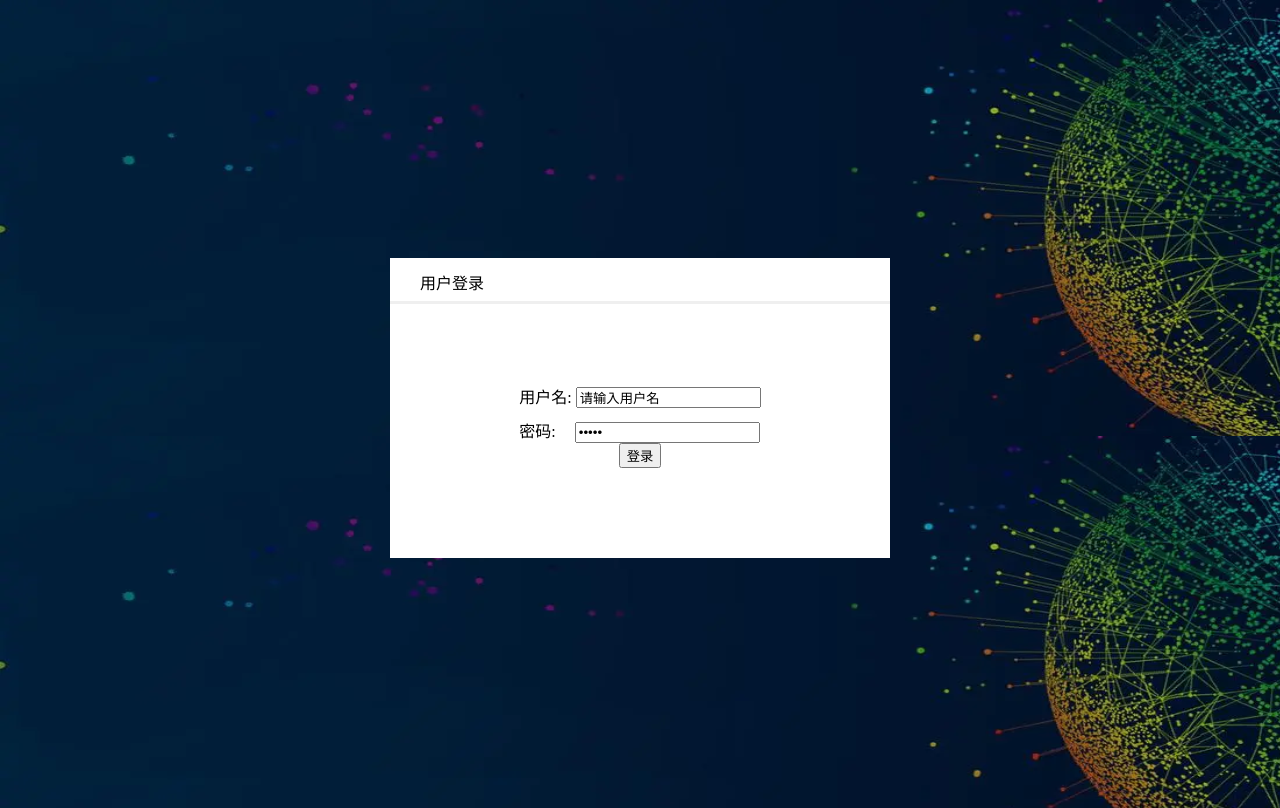
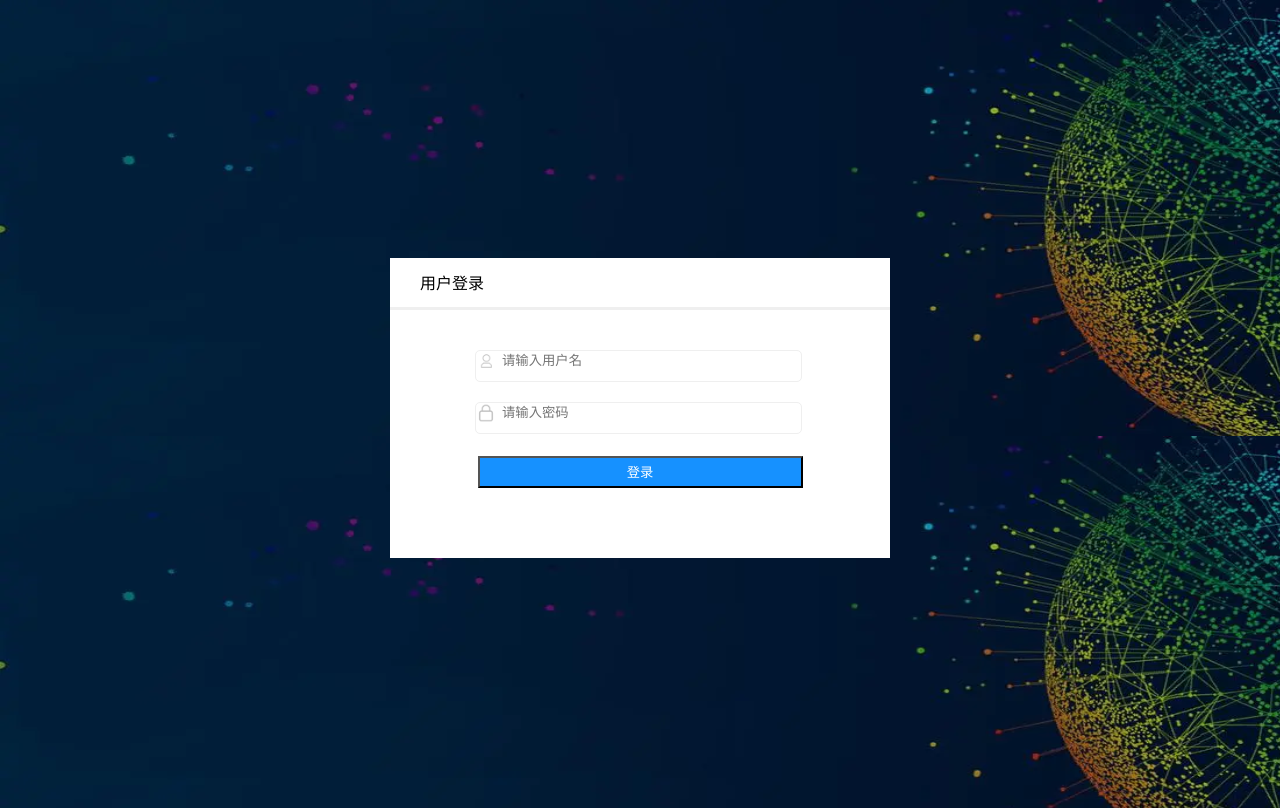
Before and after one commit to Shadowmaple/reservation-manager, a plain HTML site: page login/login.html in a window 1280 px wide. Drawn offline with nearby package versions, Linux system fonts and the light colour scheme.

Commit message:
update login

```diff
--- a/login/login.css
+++ b/login/login.css
@@ -39,6 +39,26 @@ body{
     align-items: center;
 }
 
-input{
+.username{
+    height: 30px;
+    width: 65%;
+    border-width: 1px;
+    border-color: rgb(239,239,239);
+    border-style: solid;
+    border-radius: 5px;
+    margin-left: 85px;
+}
+.userpwd{
+    height: 30px;
+    margin-top: 20px;
+    width: 65%;
+    border-width: 1px;
+    border-color: rgb(239,239,239);
+    border-style: solid;
+    border-radius: 5px;
+    margin-left: 85px;
+}
+
+input:focus{
     outline: none;
 }
--- a/login/login.html
+++ b/login/login.html
@@ -13,18 +13,18 @@
             <div class="loginbox">
                 <div class="loginheader"><div style="margin-top: 12px;margin-left: 30px;">用户登录</div></div>
                 <div class="login">
-                    <div style="margin-top: 80px;">
+                    <div style="margin-top: 40px;width: 100%;">
                         <div class="username">
-                            <div style="display: inline;">用户名:</div>
-                            <input id="name" type="text" value="请输入用户名">
+                            <img  src="./image/person.png" style="width:20px;height: 20px;display: inline;vertical-align: middle;"></img>
+                            <input style="border-width: 0px;display: inline;" id="name" type="text" placeholder="请输入用户名">
                         </div>
-                        <div class="userpwd" style="margin-top: 10px;">
-                            <div style="display: inline;margin-right: 15px;">密码:</div>
-                            <input id="pwd" type="password" value="请输入密码">
+                        <div class="userpwd">
+                            <img  src="./image/pwd.png" style="width:20px;height: 20px;display: inline;vertical-align: middle;"></img>
+                            <input style="border-width: 0px;" id="pwd" type="password" placeholder="请输入密码">
                         </div>
                     </div>
                 </div>
-                <button onclick="requestLogin(window)" style="margin-bottom: 90px;">登录</button>
+                <button onclick="requestLogin(window)" style="color:white;height:60px;width:65%;margin-bottom: 70px;background-color: rgb(22,145,255);">登录</button>
             </div>
         </div>
 
```
Also changed, not shown: addcourse/addcourse.js (+4 -4 lines), login/image/person.png (added), login/image/pwd.png (added).
